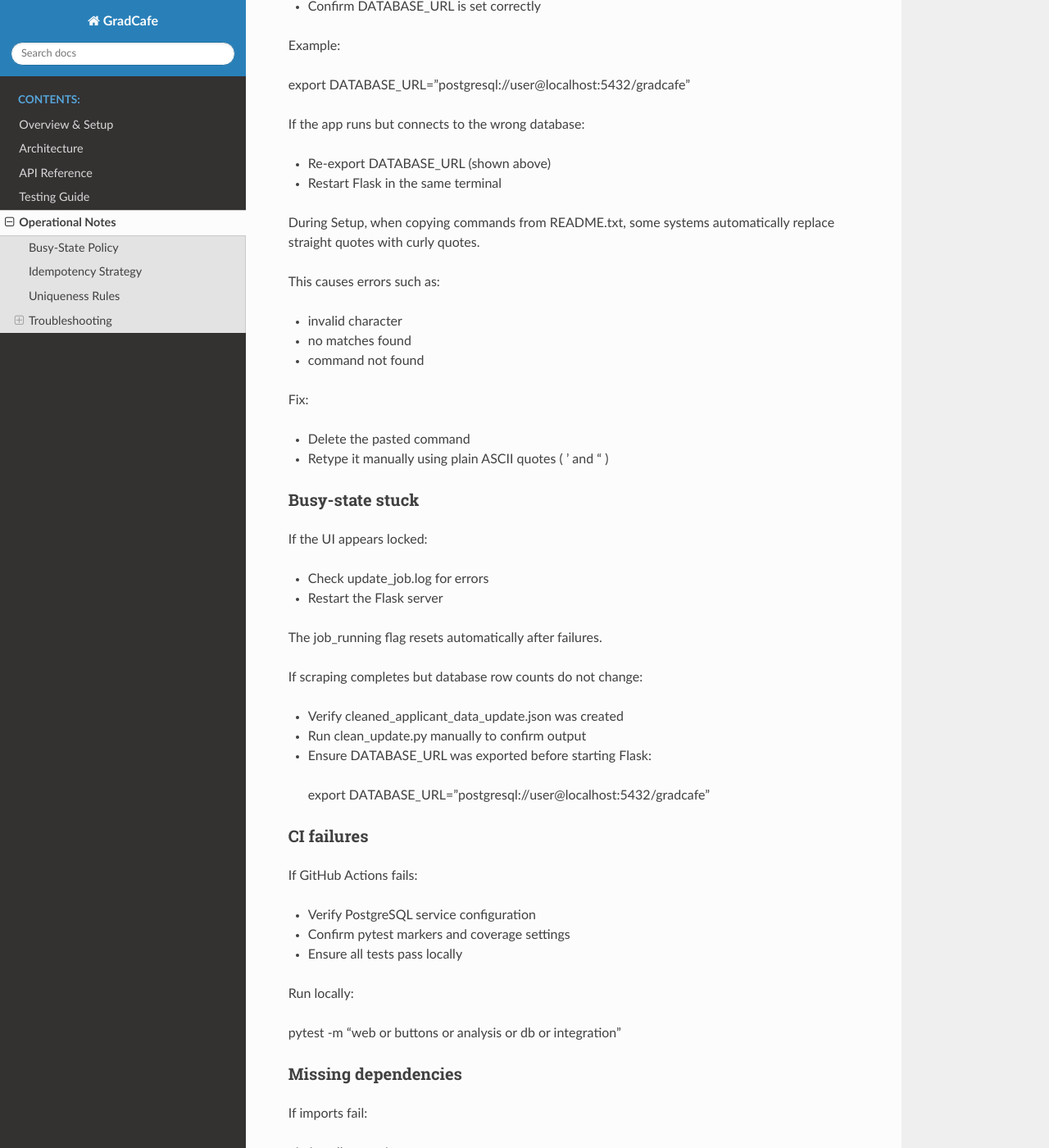
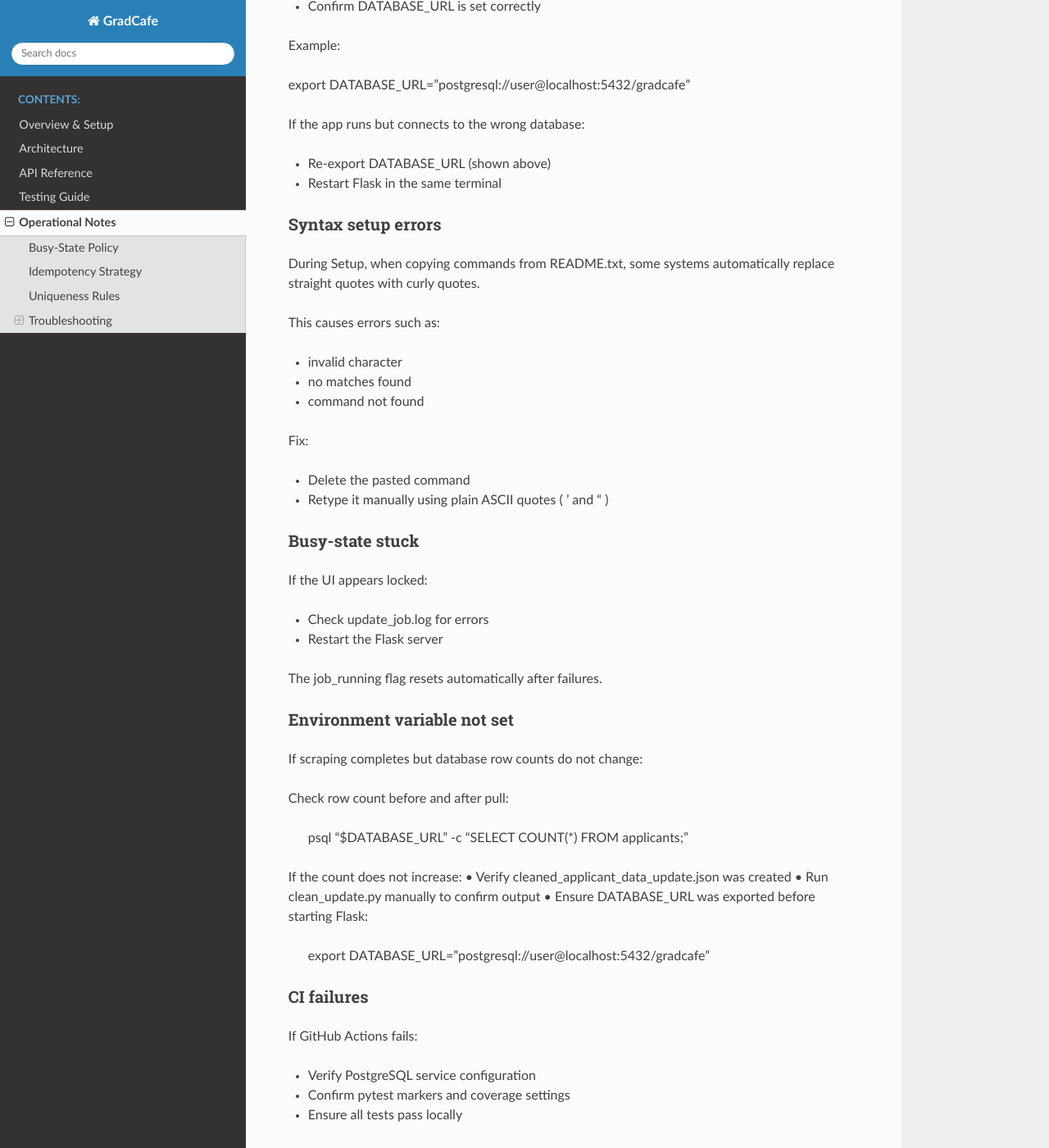
Before and after one commit to nziran/jhu_software_concepts, a Sphinx documentation site: the page built from module_4/docs/source/operational_notes.rst, in a window 1280 px wide and 1400 px high, scrolled down 1278 px. Shown: the whole window at 82% size. Built offline with Sphinx 7.4.7 and the Read the Docs theme 3.1.0, drawn with Linux system fonts in a browser that asks for light colours.

Commit message:
Improved layout to Operational Notes

```diff
--- a/module_4/docs/source/operational_notes.rst
+++ b/module_4/docs/source/operational_notes.rst
@@ -68,6 +68,9 @@ If the app runs but connects to the wrong database:
 •	Re-export DATABASE_URL (shown above)
 •	Restart Flask in the same terminal
 
+Syntax setup errors
+~~~~~~~~~~~~~~~~~~~
+
 During Setup, when copying commands from README.txt,
 some systems automatically replace straight quotes with curly quotes.
 
@@ -93,15 +96,21 @@ If the UI appears locked:
 
 The job_running flag resets automatically after failures.
 
+Environment variable not set
+~~~~~~~~~~~~~~~~~~~~~~~~~~~~
+
 If scraping completes but database row counts do not change:
 
-•	Verify cleaned_applicant_data_update.json was created
-•	Run clean_update.py manually to confirm output
-•	Ensure DATABASE_URL was exported before starting Flask:
+Check row count before and after pull:
 
-    export DATABASE_URL="postgresql://user@localhost:5432/gradcafe"
+    psql "$DATABASE_URL" -c "SELECT COUNT(*) FROM applicants;"
 
+If the count does not increase:
+• Verify cleaned_applicant_data_update.json was created
+• Run clean_update.py manually to confirm output
+• Ensure DATABASE_URL was exported before starting Flask:
 
+  export DATABASE_URL="postgresql://user@localhost:5432/gradcafe"
 
 CI failures
 ~~~~~~~~~~~
```
